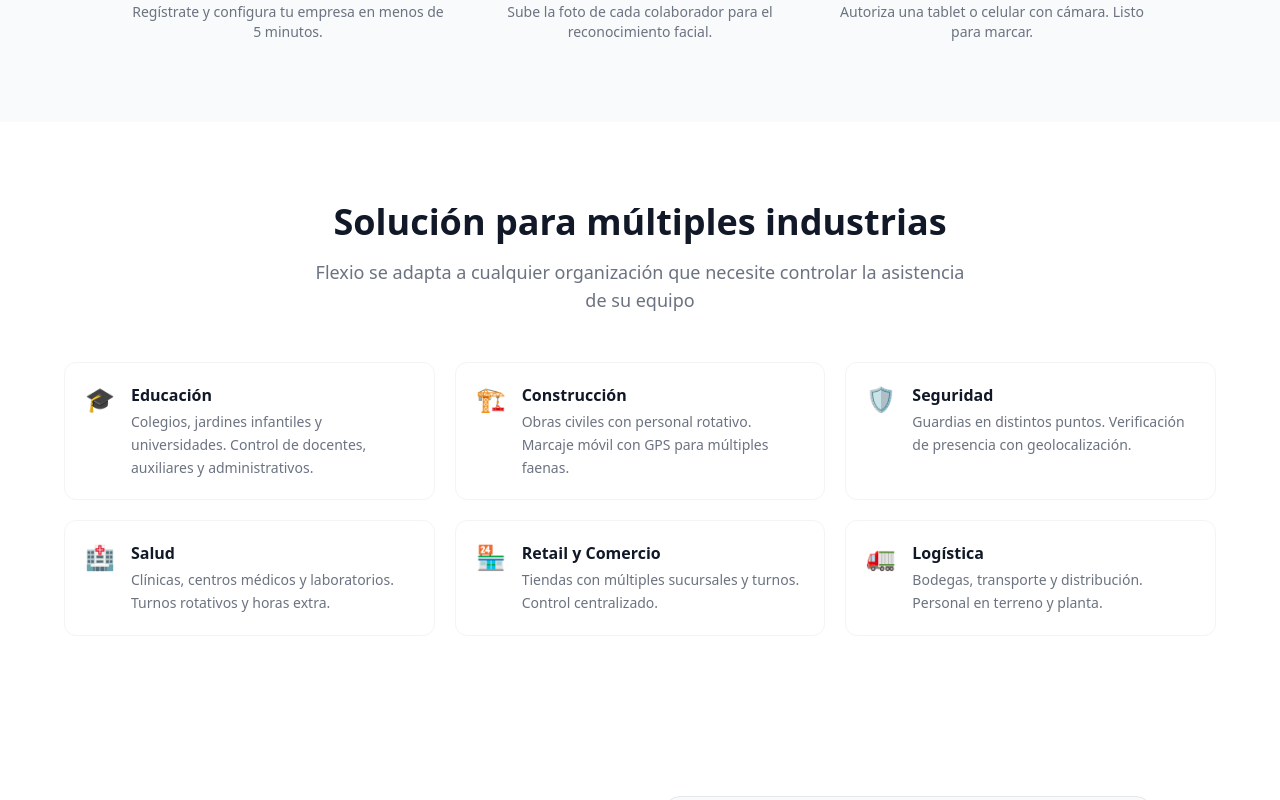
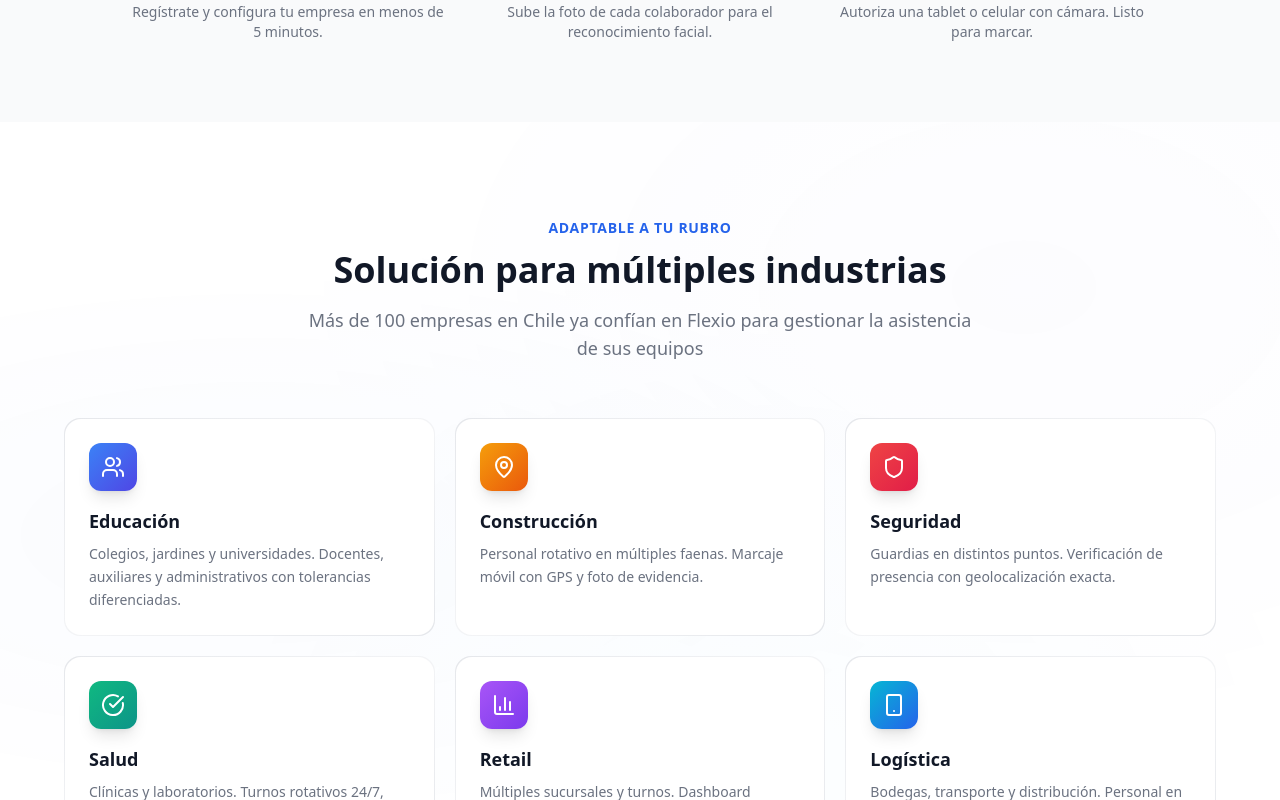
Before and after one commit to pdencina/registro_asistencia_Empresa, a React (Vite) app: page / in a window 1280 px wide. Shown: the part 2360-3160 px from the top of the page. Built offline with nearby package versions, Linux system fonts and the light colour scheme.

Commit message:
feat: Animaciones aplicadas

```diff
--- a/src/pages/LandingPage.jsx
+++ b/src/pages/LandingPage.jsx
@@ -518,33 +518,56 @@ export default function LandingPage() {
         </div>
       </section>
 
-      {/* Industries */}
-      <section className="py-20 px-4 sm:px-6 lg:px-8">
-        <div className="max-w-6xl mx-auto">
-          <div className="text-center mb-12">
+      {/* Industries — Premium animated cards */}
+      <section className="py-24 px-4 sm:px-6 lg:px-8 relative overflow-hidden">
+        {/* Subtle mesh gradient background */}
+        <div className="absolute inset-0 opacity-30" style={{
+          background: 'radial-gradient(ellipse at 20% 50%, rgba(37, 99, 235, 0.08) 0%, transparent 50%), radial-gradient(ellipse at 80% 20%, rgba(99, 102, 241, 0.06) 0%, transparent 50%), radial-gradient(ellipse at 60% 80%, rgba(14, 165, 233, 0.05) 0%, transparent 50%)',
+        }} />
+
+        <div className="max-w-6xl mx-auto relative">
+          <motion.div
+            className="text-center mb-14"
+            initial={{ opacity: 0, y: 20 }}
+            whileInView={{ opacity: 1, y: 0 }}
+            viewport={{ once: true }}
+            transition={{ duration: 0.5 }}
+          >
+            <p className="text-primary-600 font-semibold text-sm uppercase tracking-wider mb-3">Adaptable a tu rubro</p>
             <h2 className="text-3xl sm:text-4xl font-bold text-gray-900 mb-4">
               Solución para múltiples industrias
             </h2>
             <p className="text-lg text-gray-500 max-w-2xl mx-auto">
-              Flexio se adapta a cualquier organización que necesite controlar la asistencia de su equipo
+              Más de 100 empresas en Chile ya confían en Flexio para gestionar la asistencia de sus equipos
             </p>
-          </div>
+          </motion.div>
+
           <div className="grid sm:grid-cols-2 lg:grid-cols-3 gap-5">
             {[
-              { name: 'Educación', desc: 'Colegios, jardines infantiles y universidades. Control de docentes, auxiliares y administrativos.', icon: '🎓' },
-              { name: 'Construcción', desc: 'Obras civiles con personal rotativo. Marcaje móvil con GPS para múltiples faenas.', icon: '🏗️' },
-              { name: 'Seguridad', desc: 'Guardias en distintos puntos. Verificación de presencia con geolocalización.', icon: '🛡️' },
-              { name: 'Salud', desc: 'Clínicas, centros médicos y laboratorios. Turnos rotativos y horas extra.', icon: '🏥' },
-              { name: 'Retail y Comercio', desc: 'Tiendas con múltiples sucursales y turnos. Control centralizado.', icon: '🏪' },
-              { name: 'Logística', desc: 'Bodegas, transporte y distribución. Personal en terreno y planta.', icon: '🚛' },
+              { name: 'Educación', desc: 'Colegios, jardines y universidades. Docentes, auxiliares y administrativos con tolerancias diferenciadas.', icon: <Users className="w-6 h-6" />, color: 'from-blue-500 to-indigo-600' },
+              { name: 'Construcción', desc: 'Personal rotativo en múltiples faenas. Marcaje móvil con GPS y foto de evidencia.', icon: <MapPin className="w-6 h-6" />, color: 'from-amber-500 to-orange-600' },
+              { name: 'Seguridad', desc: 'Guardias en distintos puntos. Verificación de presencia con geolocalización exacta.', icon: <Shield className="w-6 h-6" />, color: 'from-red-500 to-rose-600' },
+              { name: 'Salud', desc: 'Clínicas y laboratorios. Turnos rotativos 24/7, horas extra con tarificación legal.', icon: <CheckCircle className="w-6 h-6" />, color: 'from-emerald-500 to-teal-600' },
+              { name: 'Retail', desc: 'Múltiples sucursales y turnos. Dashboard centralizado con drill-down por local.', icon: <BarChart3 className="w-6 h-6" />, color: 'from-purple-500 to-violet-600' },
+              { name: 'Logística', desc: 'Bodegas, transporte y distribución. Personal en terreno con modo offline.', icon: <Smartphone className="w-6 h-6" />, color: 'from-cyan-500 to-blue-600' },
             ].map((industry, i) => (
-              <div key={i} className="flex items-start gap-4 p-5 rounded-xl border border-gray-100 hover:border-primary-200 hover:shadow-md transition-all">
-                <span className="text-2xl">{industry.icon}</span>
-                <div>
-                  <h3 className="font-semibold text-gray-900 mb-1">{industry.name}</h3>
+              <motion.div
+                key={i}
+                initial={{ opacity: 0, y: 20 }}
+                whileInView={{ opacity: 1, y: 0 }}
+                viewport={{ once: true, margin: '-30px' }}
+                transition={{ duration: 0.4, delay: i * 0.1 }}
+                whileHover={{ y: -6, transition: { duration: 0.2 } }}
+                className="group relative p-[1px] rounded-2xl bg-gradient-to-br from-gray-200 via-gray-100 to-gray-200 hover:from-primary-400 hover:via-blue-400 hover:to-indigo-400 transition-all duration-300"
+              >
+                <div className="relative bg-white rounded-2xl p-6 h-full">
+                  <div className={`w-12 h-12 rounded-xl bg-gradient-to-br ${industry.color} flex items-center justify-center text-white mb-4 shadow-lg group-hover:scale-110 transition-transform duration-300`}>
+                    {industry.icon}
+                  </div>
+                  <h3 className="font-bold text-gray-900 mb-2 text-lg">{industry.name}</h3>
                   <p className="text-sm text-gray-500 leading-relaxed">{industry.desc}</p>
                 </div>
-              </div>
+              </motion.div>
             ))}
           </div>
         </div>
```
